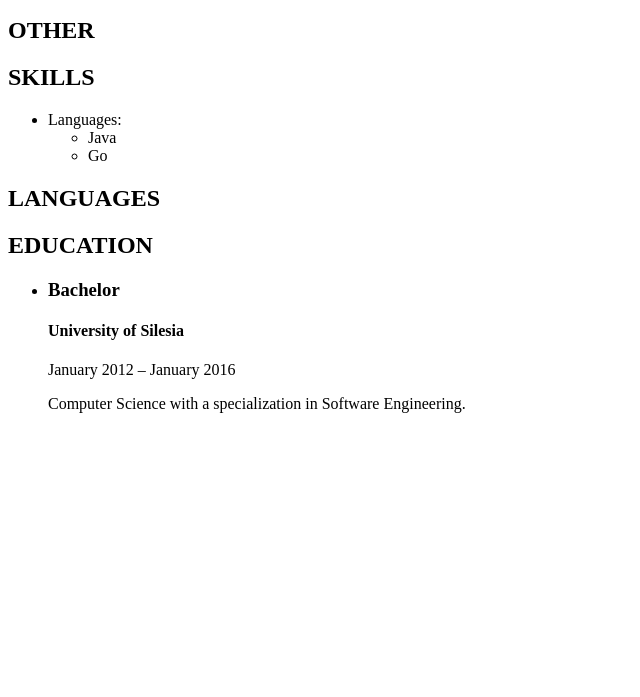
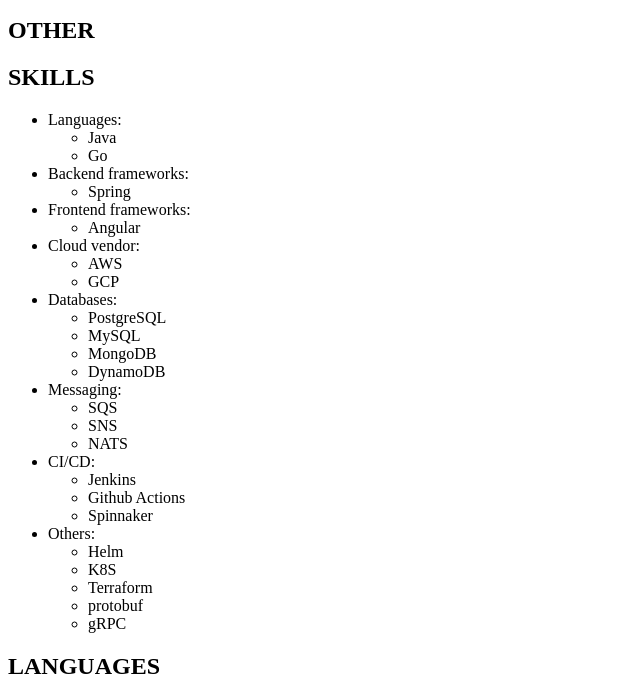
Before and after one commit to kchrusciel/kchrusciel, a plain HTML site: page docs/index.html in a window 1280 px wide. Shown: the part 96-793 px from the top of the page, without its empty margins (0-640 px from the left). Drawn offline with Linux system fonts and the light colour scheme.

Commit message:
feat: update technologies

```diff
--- a/docs/index.html
+++ b/docs/index.html
@@ -13,6 +13,60 @@
       <ul>
         <li>Java</li>
         <li>Go</li>
+      </ul>
+    </li>
+    <li>
+      Backend frameworks:
+      <ul>
+        <li>Spring</li>
+      </ul>
+    </li>
+    <li>
+      Frontend frameworks:
+      <ul>
+        <li>Angular</li>
+      </ul>
+    </li>
+    <li>
+      Cloud vendor:
+      <ul>
+        <li>AWS</li>
+        <li>GCP</li>
+      </ul>
+    </li>
+    <li>
+      Databases:
+      <ul>
+        <li>PostgreSQL</li>
+        <li>MySQL</li>
+        <li>MongoDB</li>
+        <li>DynamoDB</li>
+      </ul>
+    </li>
+    <li>
+      Messaging:
+      <ul>
+        <li>SQS</li>
+        <li>SNS</li>
+        <li>NATS</li>
+      </ul>
+    </li>
+    <li>
+      CI/CD:
+      <ul>
+        <li>Jenkins</li>
+        <li>Github Actions</li>
+        <li>Spinnaker</li>
+      </ul>
+    </li>
+    <li>
+      Others:
+      <ul>
+        <li>Helm</li>
+        <li>K8S</li>
+        <li>Terraform</li>
+        <li>protobuf</li>
+        <li>gRPC</li>
       </ul>
     </li>
   </ul>
```
